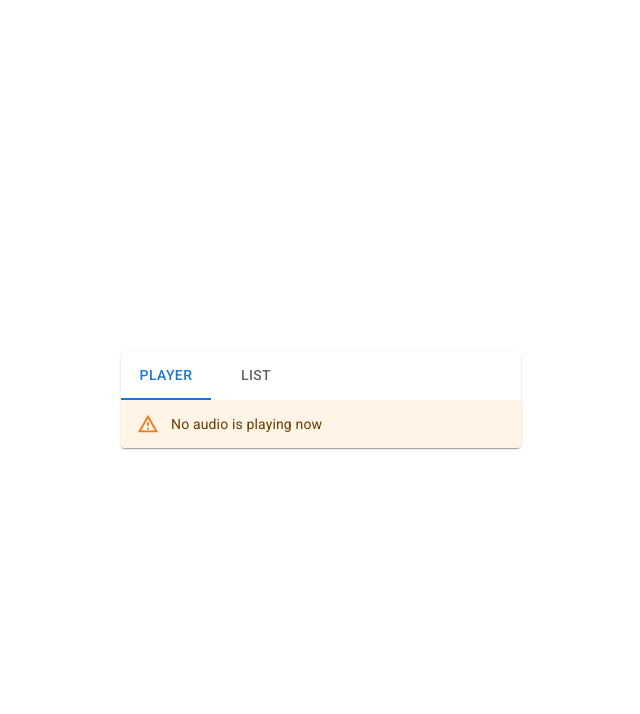
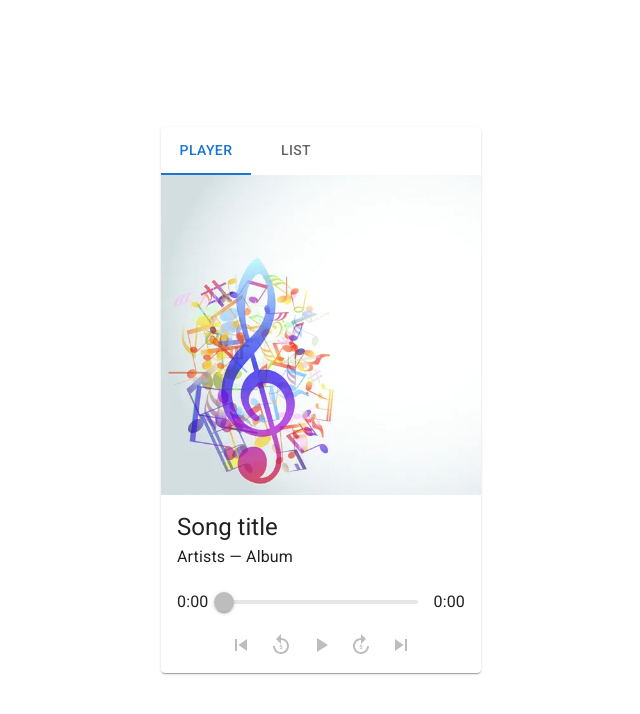
Before and after one commit to Object417/media-player, a React app: page / in a window 1280 px wide. Shown: the top 714 px of the page, without its empty margins (319-959 px from the left). Built offline with nearby package versions, Linux system fonts and the light colour scheme.

Commit message:
AudioPlayer code splitting and improvements, updates TODO

```diff
--- a/src/components/AppCard.jsx
+++ b/src/components/AppCard.jsx
@@ -1,6 +1,4 @@
-import React from "react"
-import { useDispatch, useSelector } from "react-redux"
-import { activeTabSelector, setActiveTab } from "Store/slices/appTabsSlice"
+import React, { useState } from "react"
 
 import { Card, Tab, Tabs } from "@mui/material"
 
@@ -8,15 +6,14 @@ import AudioPlayer from "Components/AudioPlayer/AudioPlayer"
 import AudioList from "Components/AudioList/AudioList"
 
 function AppCard() {
-  const dispatch = useDispatch()
-  const activeTab = useSelector(activeTabSelector)
+  const [activeTab, setActiveTab] = useState("player")
 
   function handleTabChange(e, newValue) {
-    dispatch(setActiveTab(newValue))
+    setActiveTab(newValue)
   }
 
   return (
-    <Card style={{ width: "100%", maxWidth: "25rem" }}>
+    <Card style={{ width: "100%", maxWidth: "20rem" }}>
       <Tabs value={activeTab} onChange={handleTabChange}>
         <Tab value="player" label="Player" />
         <Tab value="list" label="List" />
--- a/src/components/AudioPlayer/AudioControls.jsx
+++ b/src/components/AudioPlayer/AudioControls.jsx
@@ -0,0 +1,50 @@
+import React from "react"
+
+import { useDispatch, useSelector } from "react-redux"
+import {
+  isPlayingSelector,
+  setIsPlaying,
+  playingAudioSelector
+} from "Store/slices/audioSlice"
+
+import { ButtonGroup, IconButton } from "@mui/material"
+import {
+  SkipPrevious,
+  SkipNext,
+  Replay5,
+  Forward5,
+  Pause,
+  PlayArrow
+} from "@mui/icons-material"
+
+function AudioControls() {
+  const playingAudio = useSelector(playingAudioSelector)
+  const isPlaying = useSelector(isPlayingSelector)
+  const dispatch = useDispatch()
+
+  function handlePlayPause() {
+    dispatch(setIsPlaying(!isPlaying))
+  }
+
+  return (
+    <ButtonGroup style={{ width: "100%", justifyContent: "center" }}>
+      <IconButton disabled={!playingAudio}>
+        <SkipPrevious />
+      </IconButton>
+      <IconButton disabled={!playingAudio}>
+        <Replay5 />
+      </IconButton>
+      <IconButton disabled={!playingAudio} onClick={handlePlayPause}>
+        {isPlaying ? <Pause /> : <PlayArrow />}
+      </IconButton>
+      <IconButton disabled={!playingAudio}>
+        <Forward5 />
+      </IconButton>
+      <IconButton disabled={!playingAudio}>
+        <SkipNext />
+      </IconButton>
+    </ButtonGroup>
+  )
+}
+
+export default AudioControls
--- a/src/components/AudioPlayer/AudioPlayer.jsx
+++ b/src/components/AudioPlayer/AudioPlayer.jsx
@@ -4,13 +4,7 @@ import { useDispatch, useSelector } from "react-redux"
 import {
   playingAudioSelector,
   isPlayingSelector,
-  setIsPlaying,
-  currentTimeSelector,
-  setCurrentTime,
-  displayCurrentTimeSelector,
-  setDisplayCurrentTime,
-  isSlidingSelector,
-  setIsSliding
+  setIsPlaying
 } from "Store/slices/audioSlice"
 
 import {
@@ -20,89 +14,39 @@ import {
   CardContent,
   CardMedia,
   IconButton,
-  Slider,
-  Stack,
   Typography
 } from "@mui/material"
-import {
-  Forward5,
-  Pause,
-  PlayArrow,
-  Replay5,
-  SkipNext,
-  SkipPrevious
-} from "@mui/icons-material"
 
 import noImg from "Assets/imgs/no-img.webp"
 
+import AudioTimeBar from "./AudioTimeBar"
+import AudioControls from "./AudioControls"
+
 function AudioPlayer() {
-  const dispatch = useDispatch()
+  const playingAudio = useSelector(playingAudioSelector)
 
-  const playingAudio = useSelector(playingAudioSelector)
-  const isPlaying = useSelector(isPlayingSelector)
-  const isSliding = useSelector(isSlidingSelector)
-  const currentTime = useSelector(currentTimeSelector)
-  const displayCurrentTime = useSelector(displayCurrentTimeSelector)
-
-  function handlePlayPause() {
-    dispatch(setIsPlaying(!isPlaying))
-  }
-
-  function handleTimeChange(e, newValue) {
-    dispatch(setIsSliding(false))
-    dispatch(setCurrentTime(newValue))
-  }
-
-  function handleTimeSearch(e, newValue) {
-    dispatch(setIsSliding(true))
-    dispatch(setDisplayCurrentTime(newValue))
-  }
-
-  if (!playingAudio) {
-    return <Alert severity="warning">No audio is playing now</Alert>
-  }
+  // if (!playingAudio) {
+  //   return <Alert severity="warning">No audio is playing now</Alert>
+  // }
 
   return (
     <>
-      <CardMedia component="img" image={playingAudio.cover || noImg} />
+      <CardMedia component="img" image={playingAudio?.cover || noImg} />
       <CardContent>
         <Typography variant="h5" component="h5">
-          {playingAudio.title}
+          {playingAudio?.title || "Song title"}
         </Typography>
         <Typography variant="subtitle1" component="h6">
-          {`${playingAudio.artists.join(", ")} — ${playingAudio.album}`}
+          {playingAudio?.artists?.join(", ") || "Artists"}
+          {" — "}
+          {playingAudio?.album || "Album"}
         </Typography>
       </CardContent>
-      <Stack direction="row" spacing={2} alignItems="center" sx={{ px: 2 }}>
-        <Typography>{parseInt(displayCurrentTime)}</Typography>
-        <Slider
-          value={displayCurrentTime}
-          onChange={handleTimeSearch}
-          onChangeCommitted={handleTimeChange}
-          min={0}
-          max={playingAudio.duration}
-          valueLabelDisplay="auto"
-        />
-        <Typography>{parseInt(playingAudio.duration)}</Typography>
-      </Stack>
+
+      <AudioTimeBar />
+
       <CardActions>
-        <ButtonGroup style={{ width: "100%", justifyContent: "center" }}>
-          <IconButton>
-            <SkipPrevious />
-          </IconButton>
-          <IconButton>
-            <Replay5 />
-          </IconButton>
-          <IconButton onClick={handlePlayPause}>
-            {isPlaying ? <Pause /> : <PlayArrow />}
-          </IconButton>
-          <IconButton>
-            <Forward5 />
-          </IconButton>
-          <IconButton>
-            <SkipNext />
-          </IconButton>
-        </ButtonGroup>
+        <AudioControls />
       </CardActions>
     </>
   )
--- a/src/components/AudioPlayer/AudioSlider.jsx
+++ b/src/components/AudioPlayer/AudioSlider.jsx
@@ -0,0 +1,58 @@
+import React, { useEffect, useRef, useState } from "react"
+import { useDispatch, useSelector } from "react-redux"
+import {
+  displayCurrentTimeSelector,
+  playingAudioSelector,
+  setCurrentTime,
+  setDisplayCurrentTime
+} from "Store/slices/audioSlice"
+
+import { Slider } from "@mui/material"
+
+import getFormattedTime from "Components/getFormattedTime"
+
+function AudioSlider() {
+  // Count the number of re-renders
+  // const renderCounter = useRef(0)
+  // useEffect(() => {
+  // renderCounter.current++
+  // console.log("AudioSlider " + renderCounter.current)
+  // })
+
+  const displayCurrentTime = useSelector(displayCurrentTimeSelector)
+  const playingAudio = useSelector(playingAudioSelector)
+  const dispatch = useDispatch()
+
+  const [sliderPos, setSliderPos] = useState(0)
+  const [isSliding, setIsSliding] = useState(false)
+
+  function handleTimeChange(e, newValue) {
+    setIsSliding(false)
+
+    dispatch(setDisplayCurrentTime(newValue))
+    dispatch(setCurrentTime(newValue))
+  }
+
+  // TODO: Optimize re-renders
+  function handleTimeSearch(e, newValue) {
+    !isSliding && setSliderPos(displayCurrentTime)
+    !isSliding && setIsSliding(true)
+
+    newValue !== sliderPos && setSliderPos(newValue)
+  }
+
+  return (
+    <Slider
+      value={Math.floor(isSliding ? sliderPos : displayCurrentTime)}
+      onChange={handleTimeSearch}
+      onChangeCommitted={handleTimeChange}
+      min={0}
+      max={Math.floor(playingAudio?.duration || 0)}
+      valueLabelDisplay="auto"
+      valueLabelFormat={getFormattedTime}
+      disabled={!playingAudio}
+    />
+  )
+}
+
+export default AudioSlider
--- /dev/null
+++ b/src/components/AudioPlayer/AudioTimeBar.jsx
@@ -0,0 +1,27 @@
+import React from "react"
+
+import { useSelector } from "react-redux"
+import {
+  displayCurrentTimeSelector,
+  playingAudioSelector
+} from "Store/slices/audioSlice"
+
+import { Stack, Typography } from "@mui/material"
+
+import getFormattedTime from "Components/getFormattedTime"
+import AudioSlider from "./AudioSlider"
+
+function AudioTimeBar() {
+  const displayCurrentTime = useSelector(displayCurrentTimeSelector)
+  const playingAudio = useSelector(playingAudioSelector)
+
+  return (
+    <Stack direction="row" spacing={2} alignItems="center" sx={{ px: 2 }}>
+      <Typography>{getFormattedTime(displayCurrentTime)}</Typography>
+      <AudioSlider />
+      <Typography>{getFormattedTime(playingAudio?.duration || 0)}</Typography>
+    </Stack>
+  )
+}
+
+export default AudioTimeBar
--- /dev/null
+++ b/src/components/getFormattedTime.js
@@ -0,0 +1,25 @@
+const SECONDS_IN_MINUTE = 60
+const SECONDS_IN_HOUR = 3600
+
+function getFormattedTime(s) {
+  // Format: h?h:mm:ss
+  // or m?m:ss
+
+  s = Math.floor(s)
+
+  let h = Math.floor(s / SECONDS_IN_HOUR)
+  s -= h * SECONDS_IN_HOUR
+
+  let m = Math.floor(s / SECONDS_IN_MINUTE)
+  s -= m * SECONDS_IN_MINUTE
+
+  // console.log(h + ":" + m + ":" + s)
+
+  let formattedHours = h > 0 ? h + ":" : ""
+  let formattedMinutes = h > 0 ? (m > 9 ? m : "0" + m) : m
+  let formattedSeconds = s > 9 ? s : "0" + s
+
+  return `${formattedHours}${formattedMinutes}:${formattedSeconds}`
+}
+
+export default getFormattedTime
```
Also changed, not shown: 1 other file (tests, documents, lock files or other folders).
